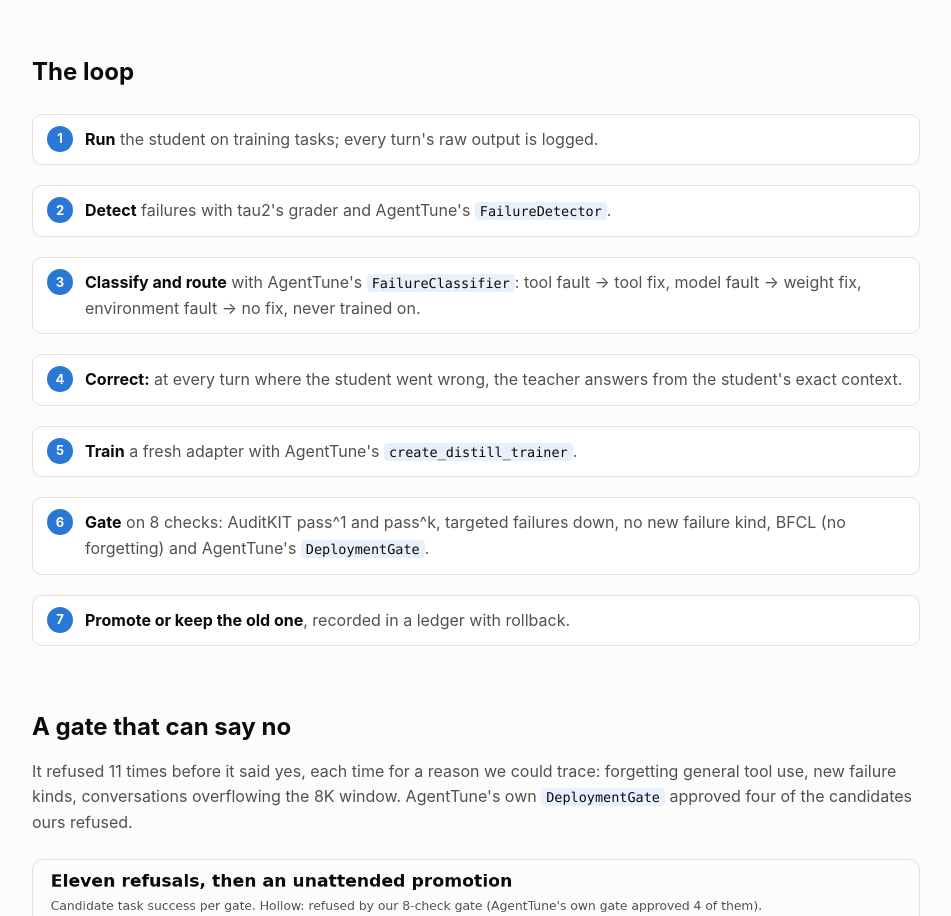
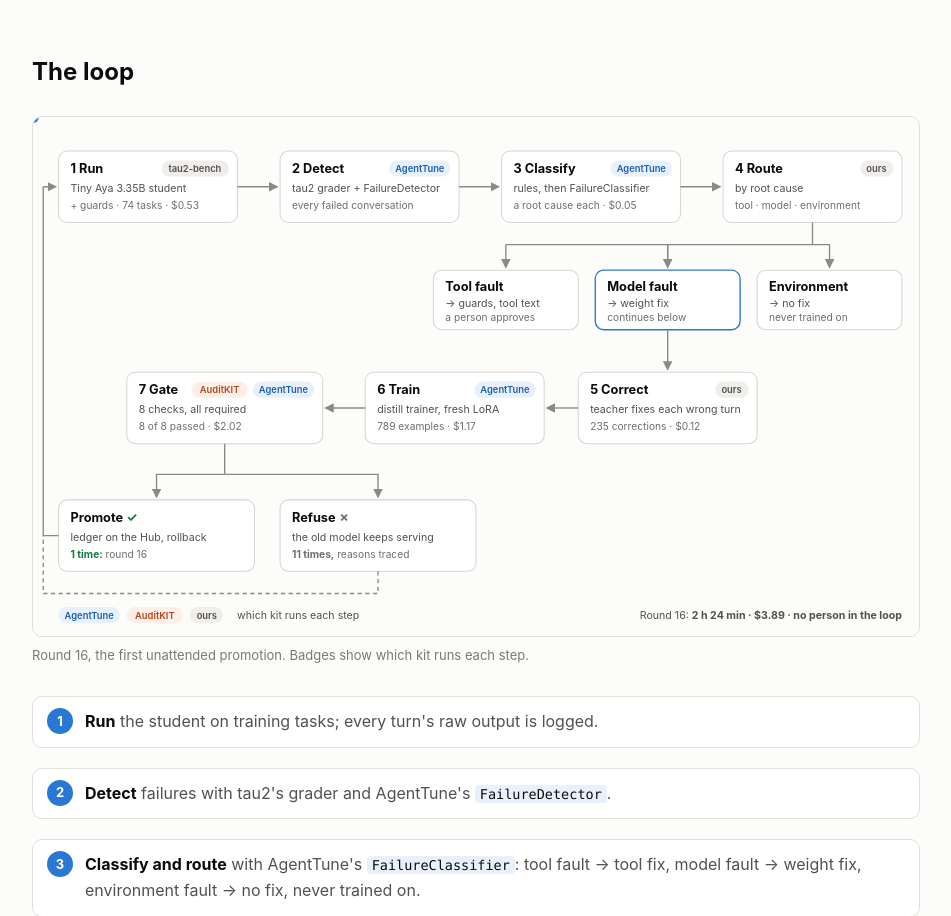
Before and after one commit to tejasnafde/Shipwright, a plain HTML site: page docs/space/index.html in a window 1280 px wide. Shown: the part 1525-2441 px from the top of the page, without its empty margins (164-1115 px from the left). Drawn offline with Linux system fonts and the light colour scheme; files whose address does not match are found by name.

Commit message:
Loop diagram: kit-coded SVG with round 16's numbers, animated on the Space

```diff
--- a/docs/space/index.html
+++ b/docs/space/index.html
@@ -101,6 +101,10 @@ footer { margin-top: 64px; padding-top: 20px; border-top: 1px solid var(--line);
   <p>The benchmark is <b>tau2-bench retail</b>: a simulated customer, 16 shop tools, a written policy, and a grader that checks whether the shop database ends up right, not whether the reply sounded right.</p>
 
   <h2>The loop</h2>
+  <figure>
+    <img src="img/loop-animated.svg" alt="The self-healing loop: run, detect, classify, route by root cause (tool fix, weight fix, or no fix for environment faults), correct, train, gate, then promote or refuse and run again. Round 16: 2 h 24 min, $3.89, no person in the loop.">
+    <figcaption>Round 16, the first unattended promotion. Badges show which kit runs each step.</figcaption>
+  </figure>
   <ol class="steps">
     <li><b>Run</b> the student on training tasks; every turn's raw output is logged.</li>
     <li><b>Detect</b> failures with tau2's grader and AgentTune's <code>FailureDetector</code>.</li>
```
Also changed, not shown: docs/img/loop-dark.svg (added), docs/img/loop-light.svg (added), docs/space/img/loop-animated.svg (added), 3 other files.
